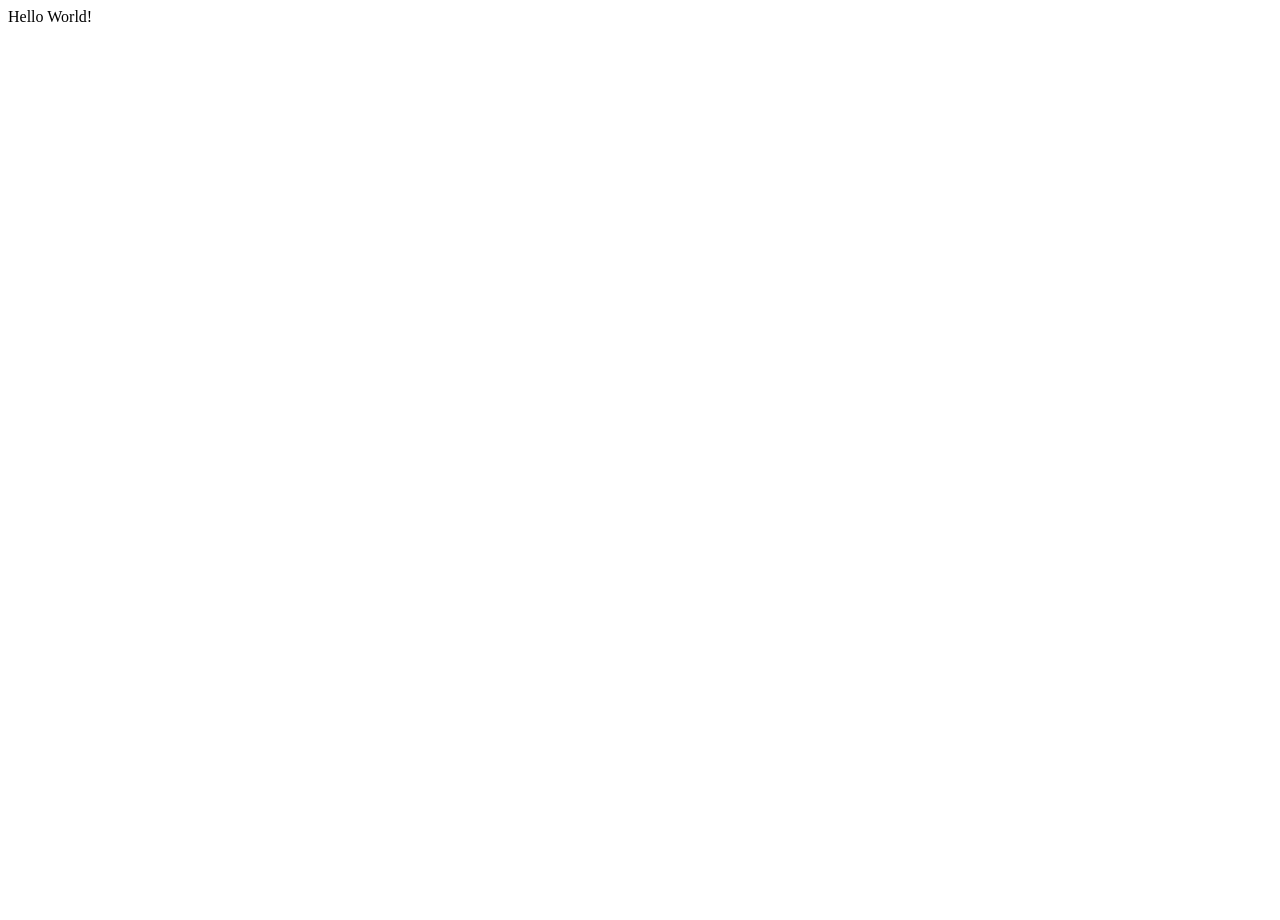
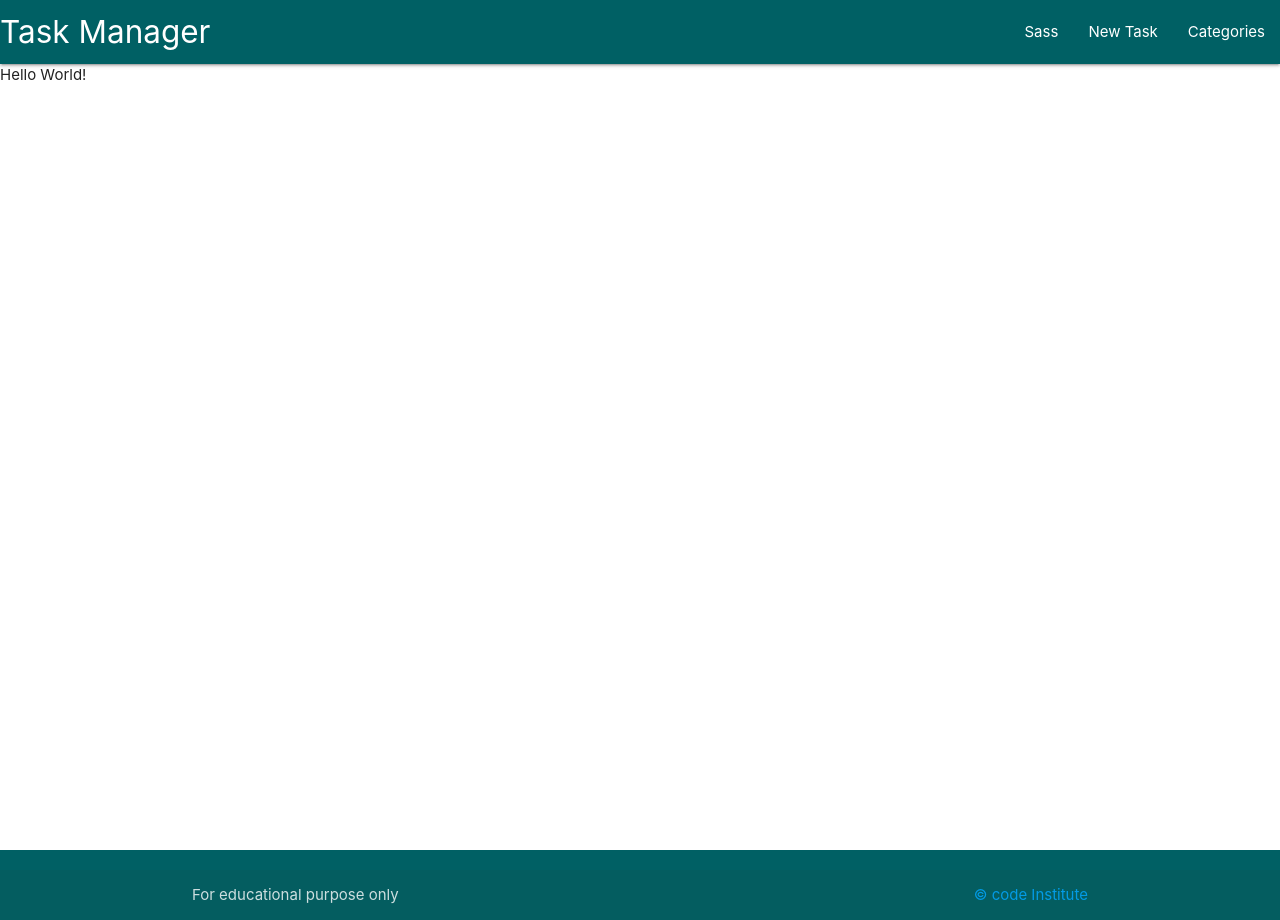
Before and after one commit to Chikayo-k/database, a Flask app: page / in a window 1280 px wide. Before the commit the page is almost empty. Run offline with Flask 2, Linux system fonts and the light colour scheme.

Commit message:
Add frame work for the front end

```diff
--- a/taskmanager/routes.py
+++ b/taskmanager/routes.py
@@ -6,4 +6,4 @@ from taskmanager.models import Category, Task
 
 @app.route("/")
 def home():
-    return render_template("base.html")
+    return render_template("tasks.html")
--- /dev/null
+++ b/taskmanager/static/css/style.css
@@ -0,0 +1,10 @@
+
+  body {
+    display: flex;
+    min-height: 100vh;
+    flex-direction: column;
+  }
+
+  main {
+    flex: 1 0 auto;
+  }
--- /dev/null
+++ b/taskmanager/static/js/static.js
@@ -0,0 +1,5 @@
+  document.addEventListener('DOMContentLoaded', function() {
+  //sidenav initialization
+    var sidenav = document.querySelectorAll('.sidenav');
+    var instances = M.Sidenav.init(sidenav);
+  });
--- a/taskmanager/templates/base.html
+++ b/taskmanager/templates/base.html
@@ -4,11 +4,58 @@
 <head>
     <meta charset="UTF-8">
     <meta name="viewport" content="width=device-width, initial-scale=1.0">
+    <link rel="stylesheet" href="https://cdnjs.cloudflare.com/ajax/libs/font-awesome/6.5.1/css/all.min.css" integrity="sha512-DTOQO9RWCH3ppGqcWaEA1BIZOC6xxalwEsw9c2QQeAIftl+Vegovlnee1c9QX4TctnWMn13TZye+giMm8e2LwA==" crossorigin="anonymous" referrerpolicy="no-referrer" />
+    <!-- Compiled and minified CSS -->
+    <link rel="stylesheet" href="https://cdnjs.cloudflare.com/ajax/libs/materialize/1.0.0/css/materialize.min.css">
+    <link rel="stylesheet" href="{{ url_for('static',filename='css/style.css')}}"type="text/css">
     <title>Document</title>
 </head>
 
 <body>
+    <!-- top navbar -->
+    <header>
+    <nav class="#006064 cyan darken-4">
+        <div class="nav-wrapper">
+          <a href="{{ url_for('home')}}" class="brand-logo">Task Manager</a>
+          <a href="#" data-target="mobile-demo" class="sidenav-trigger"><i class="fas fa-bars">menu</i></a>
+          <ul class="right hide-on-med-and-down">
+            <li><a href="{{ url_for('home')}}">Sass</a></li>
+            <li><a href="">New Task</a></li>
+            <li><a href="">Categories</a></li>
+
+          </ul>
+        </div>
+      </nav>
+
+    <!-- mobile sidenav -->
+      <ul class="sidenav" id="mobile-demo">
+        <li><a href="{{ url_for('home')}}">Sass</a></li>
+        <li><a href="">New Task</a></li>
+        <li><a href="">Categories</a></li>
+      </ul>
     Hello World!
+</header>
+
+<main class="container">
+    {% block content %}
+    {% endblock %}
+</main>
+
+
+<footer class="page-footer #006064 cyan darken-4">
+    <div class="footer-copyright">
+      <div class="container">
+      For educational purpose only
+      <a class="white-texty right" href="https://codeinstitute.net" target="_blank" >&copy; code Institute </a>
+      </div>
+    </div>
+  </footer>
+
+
+
+    <!-- Compiled and minified JavaScript -->
+    <script src="https://cdnjs.cloudflare.com/ajax/libs/materialize/1.0.0/js/materialize.min.js"></script>
+    <script src="{{url_for('static',filename='js/script.js')}}"></script>
 </body>
 
 </html>
--- /dev/null
+++ b/taskmanager/templates/tasks.html
@@ -0,0 +1,4 @@
+{% extends "base.html" %}
+{% block content %}
+<h3 class="cyan darken-4 text-darken-4 center-align"></h3>
+{% endblock %}
```
